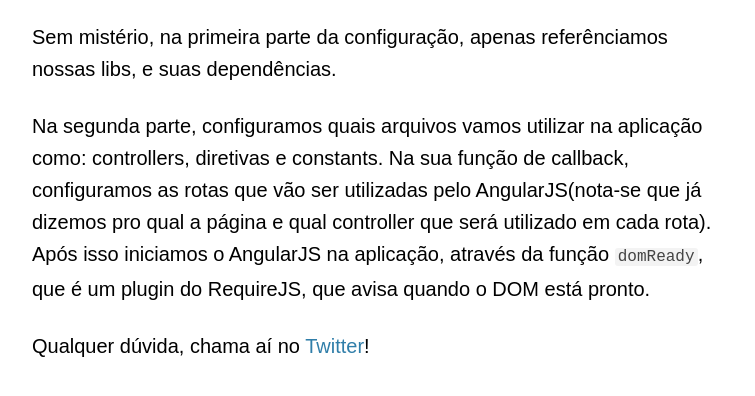
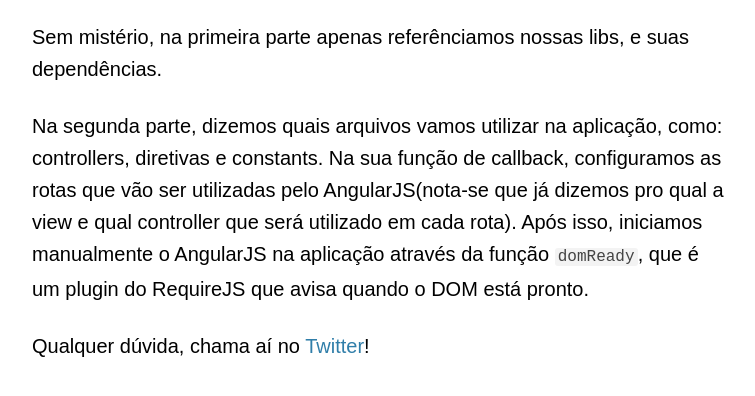
Before and after one commit to fabriciomrkonell/fabriciomrkonell, a Jekyll site: the page built from _posts/2014-11-27-angularjs-requirejs-parte-1.markdown, in a window 1280 px wide and 900 px high, scrolled down 2944 px, cut to the strip 495-891 px from the top of the window. Shown: the whole strip, without its empty margins (258-1013 px from the left). Built offline with Jekyll 4.4.1, drawn with Linux system fonts in a browser that asks for light colours; some web fonts are replaced; Markdown is read by kramdown in place of the engine named in the settings; comment, search, counter and statistics services are not loaded; some of the changed text lies outside the part shown.

Commit message:
Update 2014-11-27-angularjs-requirejs-parte-1.markdown

```diff
--- a/_posts/2014-11-27-angularjs-requirejs-parte-1.markdown
+++ b/_posts/2014-11-27-angularjs-requirejs-parte-1.markdown
@@ -46,8 +46,8 @@ Primeiro vamos criar o arquivo de configuração do RequireJS, que foi citado an
 
 <script src="https://gist.github.com/realronchi/81f4fcfc6ec093656f38.js"></script>
 
-Sem mistério, na primeira parte da configuração, apenas referênciamos nossas libs, e suas dependências.
+Sem mistério, na primeira parte apenas referênciamos nossas libs, e suas dependências.
 
-Na segunda parte, configuramos quais arquivos vamos utilizar na aplicação como: controllers, diretivas e constants. Na sua função de callback, configuramos as rotas que vão ser utilizadas pelo AngularJS(nota-se que já dizemos pro qual a página e qual controller que será utilizado em cada rota). Após isso iniciamos o AngularJS na aplicação, através da função <code>domReady</code>, que é um plugin do RequireJS, que avisa quando o DOM está pronto.
+Na segunda parte, dizemos quais arquivos vamos utilizar na aplicação, como: controllers, diretivas e constants. Na sua função de callback, configuramos as rotas que vão ser utilizadas pelo AngularJS(nota-se que já dizemos pro qual a view e qual controller que será utilizado em cada rota). Após isso, iniciamos manualmente o AngularJS na aplicação através da função <code>domReady</code>, que é um plugin do RequireJS que avisa quando o DOM está pronto.
 
 Qualquer dúvida, chama aí no <a href="https://twitter.com/realronchi" target="blank">Twitter</a>!
```
Also changed, not shown: other parts of _posts/2014-11-27-angularjs-requirejs-parte-1.markdown (+1 -1 lines).
